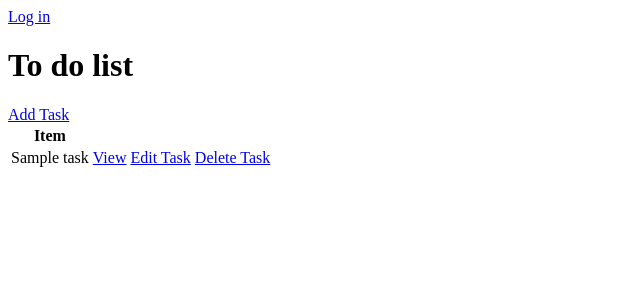
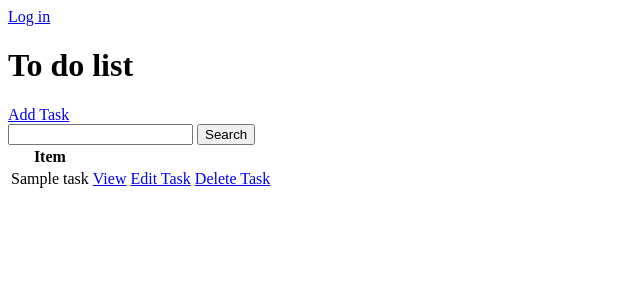
Before and after one commit to SandiStokanovicc/Todos_app, a Django app: template base/templates/base/task_list.html in a window 1280 px wide. Shown: the top 300 px of the page, without its empty margins (0-640 px from the left). Run offline with Django 3.2, Linux system fonts and the light colour scheme; the template is opened without the code that fills it: most values are stand-ins (such as "Sample title", 1, 10 or a date in 2020).

Commit message:
added search functionality

```diff
--- a/base/templates/base/task_list.html
+++ b/base/templates/base/task_list.html
@@ -19,6 +19,11 @@
     <h1>To do list</h1>
     <a href="{% url 'create-task'%}">Add Task</a>
 
+
+    <form action="" method="GET">
+        <input type="text" name='search-area' value="{{search_input}}">
+        <input type="submit" value="Search">
+    </form>
     <table>
         <tr>
             <th>Item</th>
```
Also changed, not shown: base/views.py (+10 -0 lines).
